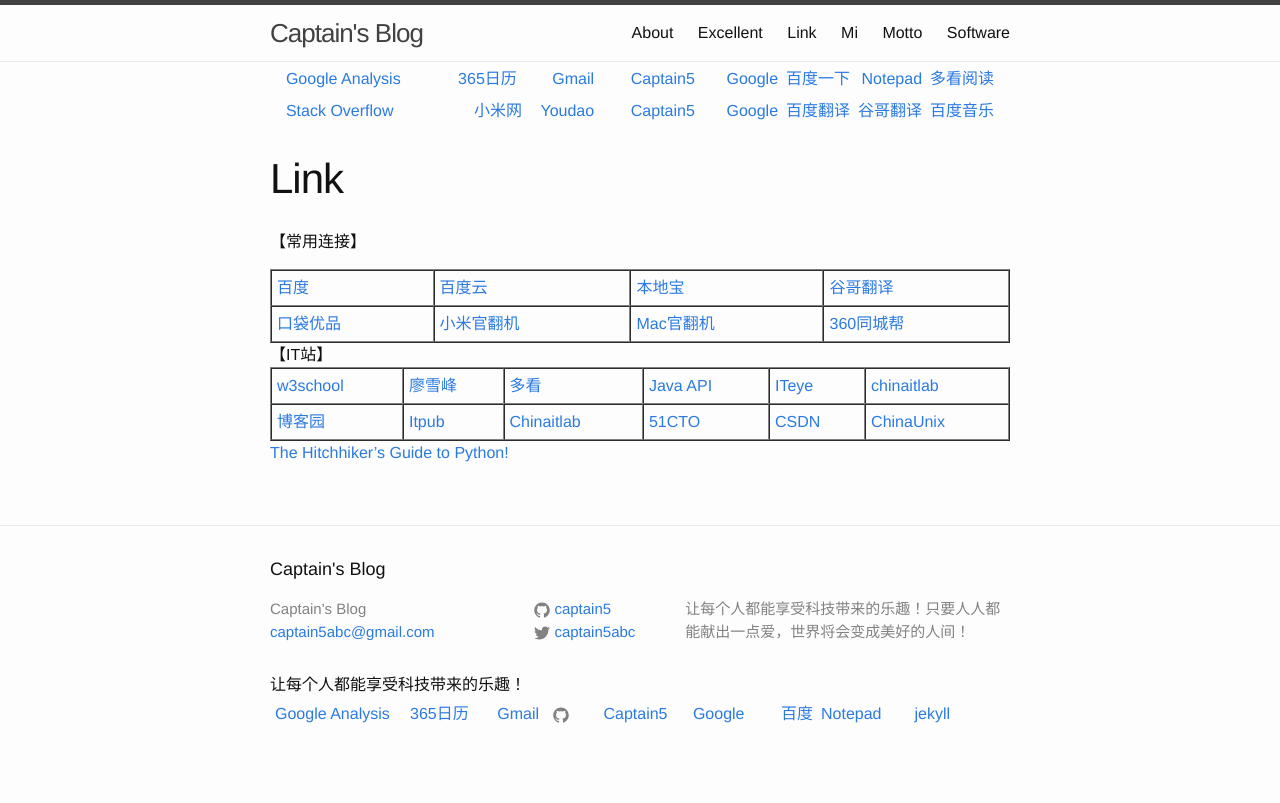
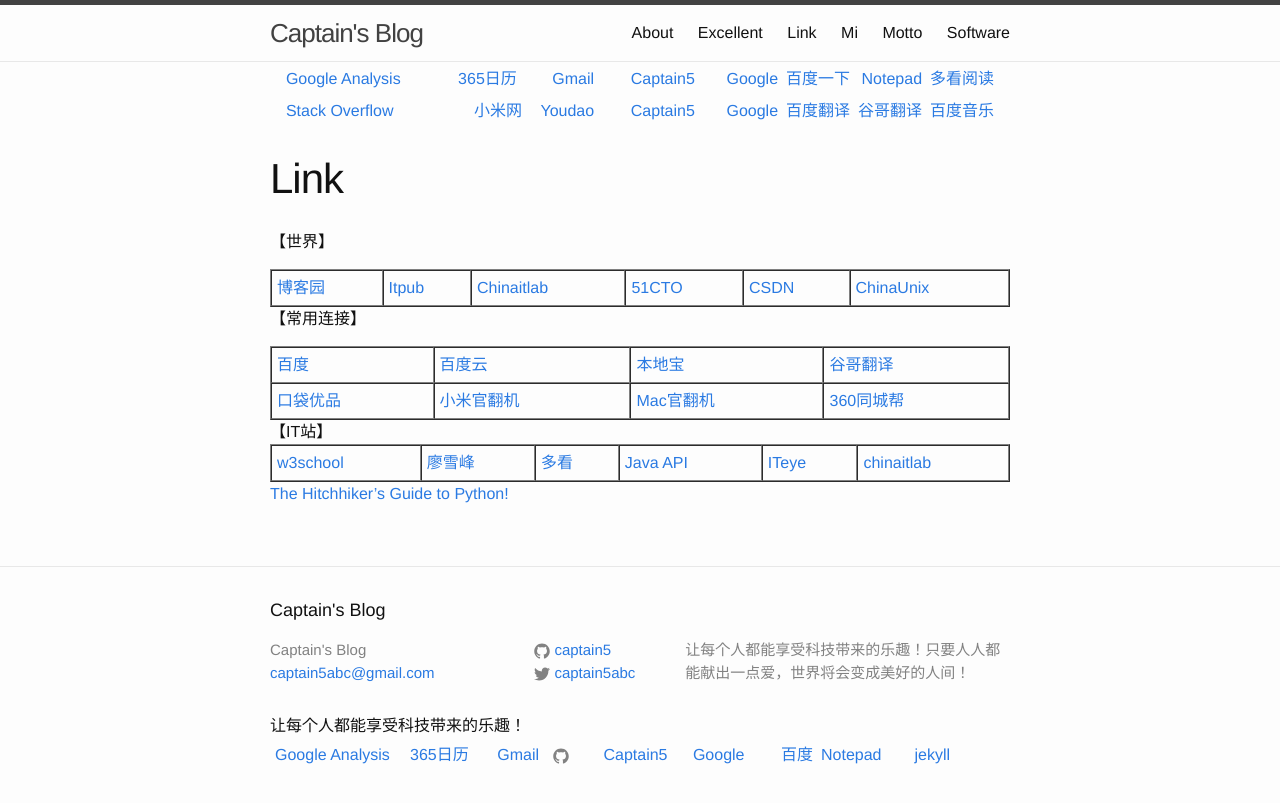
Before and after one commit to captain5/captain5.github.io, a Jekyll site: the page built from link.html, in a window 1280 px wide. Shown: the top 803 px of the page. Built offline with Jekyll 4.4.1, drawn with Linux system fonts in a browser that asks for light colours.

Commit message:
Update link.html

```diff
--- a/link.html
+++ b/link.html
@@ -3,6 +3,18 @@
 title: Link
 permalink: /link/
 ---
+
+【世界】
+<p>
+<table cellpadding=5 border=1 cellspacing="0" width=100%>
+  <tr><td><a href="http://www.cnblogs.com/" target="_blank">博客园</a></td>
+  <td><a href="http://www.itpub.net/" target="_blank">Itpub</a></td>
+  <td><a href="http://www.chinaitlab.com/" target="_blank">Chinaitlab</a></td>
+  <td><a href="http://www.51cto.com/" target="_blank">51CTO</a></td>
+  <td><a href="http://www.csdn.net/" target="_blank">CSDN</a></td>
+  <td><a href="http://www.chinaunix.net/" target="_blank">ChinaUnix</a></td>
+  </tr>
+</table>
 
 【常用连接】
 <p>
```
Also changed, not shown: other parts of link.html (+1 -7 lines).
